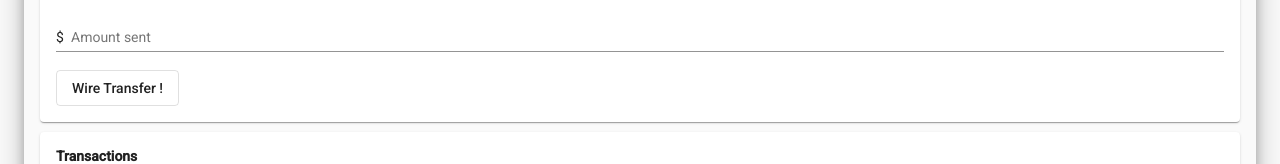
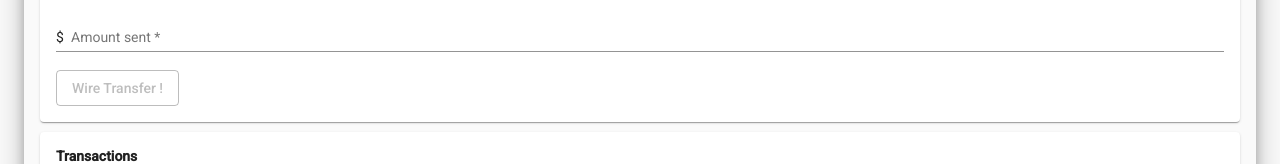
Before and after one commit to prograTammz/Denov-Angular, an Angular app: page /banking/wire-transfer in a window 1280 px wide. Shown: the part 256-420 px from the top of the page. Built offline with nearby package versions, Linux system fonts and the light colour scheme.

Commit message:
Added snack bar and customized it

```diff
--- a/src/app/app.module.ts
+++ b/src/app/app.module.ts
@@ -17,6 +17,7 @@ import {MatTabsModule} from '@angular/material/tabs';
 import {MatInputModule} from '@angular/material/input';
 import {MatGridListModule} from '@angular/material/grid-list';
 import {MatTableModule} from '@angular/material/table';
+import {MatSnackBarModule} from '@angular/material/snack-bar';
 
 import { AppComponent } from './app.component';
 import { BrowserAnimationsModule } from '@angular/platform-browser/animations';
@@ -76,7 +77,8 @@ export class MyHammerConfig extends HammerGestureConfig  {
     MatTabsModule,
     MatInputModule,
     MatGridListModule,
-    MatTableModule
+    MatTableModule,
+    MatSnackBarModule
   ],
   providers: [{
     provide: HAMMER_GESTURE_CONFIG,
--- a/src/app/page/banking/banking-wiretransfer/banking-wiretransfer.component.html
+++ b/src/app/page/banking/banking-wiretransfer/banking-wiretransfer.component.html
@@ -4,16 +4,16 @@
             <h4>Send money</h4>
             <form [formGroup]="wireTransfer" (ngSubmit)="onSubmit()" class="row">
                     <mat-form-field class="col-6 col-es-4">
-                        <input matInput type="text" placeholder="Reciever first name" formControlName="firstName">
+                        <input matInput type="text" placeholder="Reciever first name" formControlName="firstName" required>
                     </mat-form-field>
                     <mat-form-field class="col-6 col-es-4">
-                        <input matInput type="text" placeholder="Reciever second Name" formControlName="lastName">
+                        <input matInput type="text" placeholder="Reciever second Name" formControlName="lastName" required>
                     </mat-form-field>
                     <mat-form-field class="col-12">
                         <span matPrefix>$ &nbsp;</span>
-                        <input matInput type="number" placeholder="Amount sent" formControlName="amount">
+                        <input matInput type="number" placeholder="Amount sent" formControlName="amount" required>
                     </mat-form-field>
-                    <button mat-stroked-button type="submit">Wire Transfer !</button>
+                    <button mat-stroked-button type="submit" [disabled]="!wireTransfer.valid">Wire Transfer !</button>
                 </form>
     </mat-card-content>
 </mat-card>
--- a/src/app/page/banking/banking-wiretransfer/banking-wiretransfer.component.ts
+++ b/src/app/page/banking/banking-wiretransfer/banking-wiretransfer.component.ts
@@ -1,6 +1,7 @@
 import { Component, OnInit } from '@angular/core';
 import { FormControl, FormGroup } from '@angular/forms';
-
+import { Validators } from '@angular/forms';
+import {MatSnackBar} from '@angular/material/snack-bar';
 @Component({
   selector: 'app-banking-wiretransfer',
   templateUrl: './banking-wiretransfer.component.html',
@@ -8,18 +9,34 @@ import { FormControl, FormGroup } from '@angular/forms';
 })
 export class BankingWiretransferComponent implements OnInit {
   wireTransfer: FormGroup = new FormGroup({
-      firstName:  new FormControl(''),
-      lastName:  new FormControl(''),
-      amount:  new FormControl(''),
+      firstName:  new FormControl('',Validators.required),
+      lastName:  new FormControl('',Validators.required),
+      amount:  new FormControl('',Validators.required),
   })
 
 
-  constructor() { }
+  constructor(private _snackBar: MatSnackBar) {
+
+  }
 
   ngOnInit() {
   }
 
   onSubmit() {
     console.log(this.wireTransfer.value);
+
+    //dummy data till the service is injected
+    //if did success
+    let message;
+    message = "Successfully sent !";
+    //If failed:
+    if(this.wireTransfer.value.amount > 230){
+      message= "You don't have enough balance";
+    }
+
+
+    this._snackBar.open(message,'Dismiss',{
+      duration: 2000
+    });
   }
 }
--- a/src/styles.css
+++ b/src/styles.css
@@ -162,3 +162,8 @@ body { margin: 0; font-family: Roboto, "Helvetica Neue", sans-serif; }
     width: 100%;
     flex-wrap: wrap;
 }
+
+
+snack-bar-container{
+    margin-bottom: 64px !important;
+}
```
